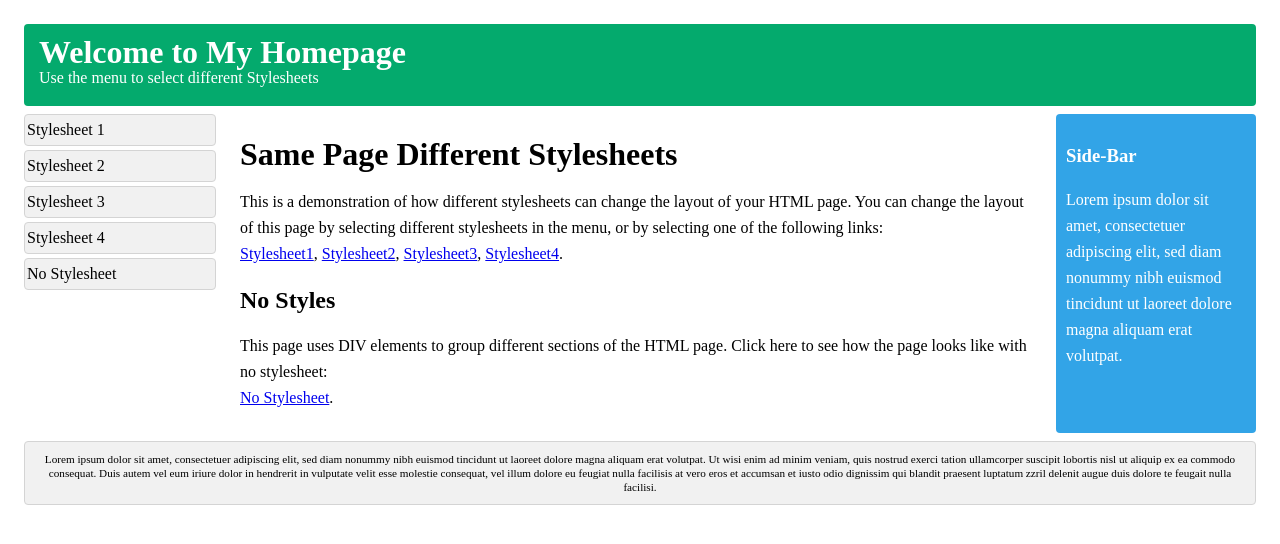
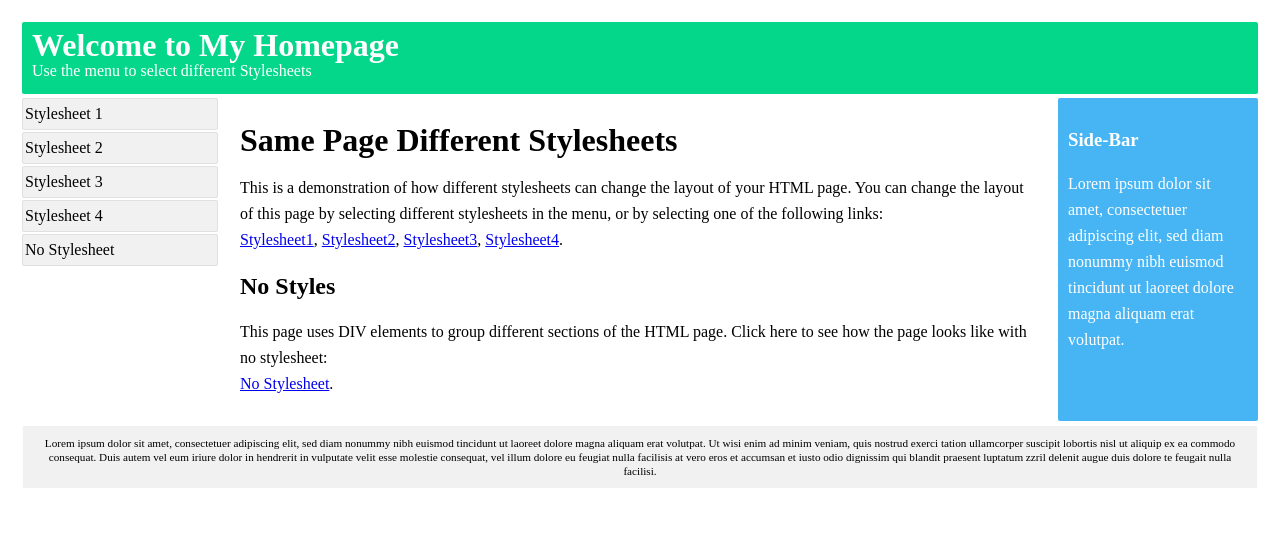
Before and after one commit to SeungBeomLim/Code, a plain HTML site: page style1.html in a window 1280 px wide. Drawn offline with Linux system fonts and the light colour scheme.

Commit message:
first commit

```diff
--- a/style1.html
+++ b/style1.html
@@ -17,14 +17,14 @@
         }
 
         #top, #sidebar, #bottom, .menuitem {
-            border-radius: 4px;
-            margin: 4px;
+            border-radius: 2px;
+            margin: 2px;
         }
 
         #top {
-            background-color: #04AA6D;
+            background-color: #04d78a;
             color: #ffffff;
-            padding: 15px;
+            padding: 10px;
         }
 
         #menubar {
@@ -38,7 +38,7 @@
         }
 
         #sidebar {
-            background-color: #32a4e7;
+            background-color: #47b4f3;
             color: #ffffff;
             padding: 10px;
             width: 180px;
@@ -49,7 +49,7 @@
         }
 
         #bottom {
-            border: 1px solid #d4d4d4;
+            border: 1px solid #fefefe;
             background-color: #f1f1f1;
             text-align: center;
             padding: 10px;
@@ -64,7 +64,7 @@
 
         .menuitem {
             background-color: #f1f1f1;
-            border: 1px solid #d4d4d4;
+            border: 1px solid #e1dfdf;
             list-style-type: none;
             padding: 2px;
             cursor: pointer;
```
Also changed, not shown: index.html (+1 -1 lines), style2.html (+1 -1 lines).
